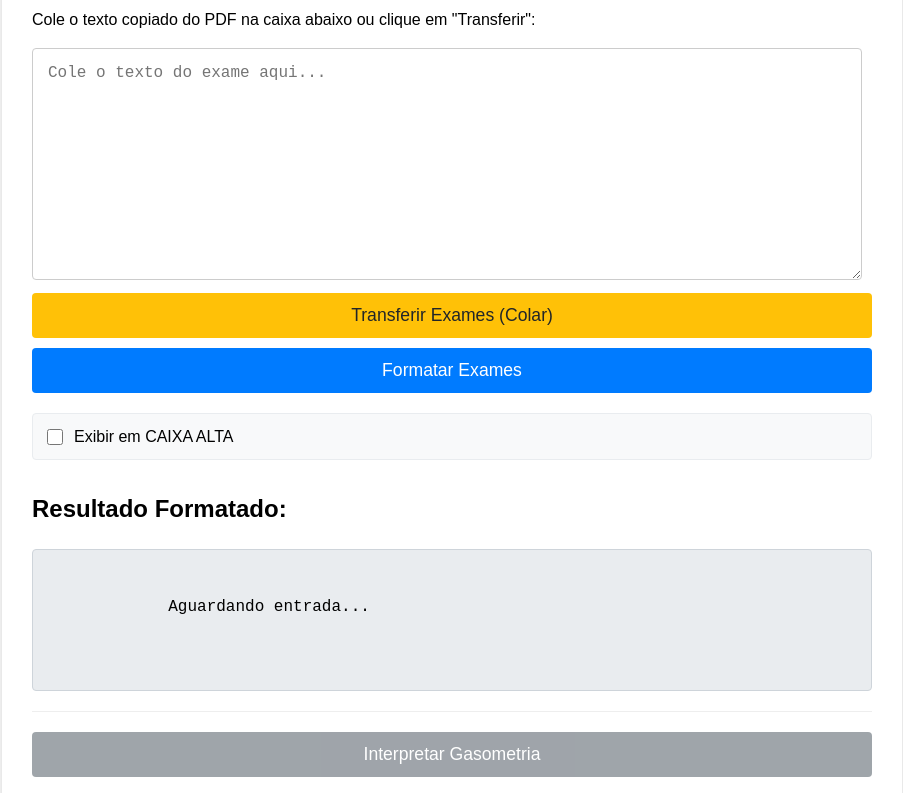
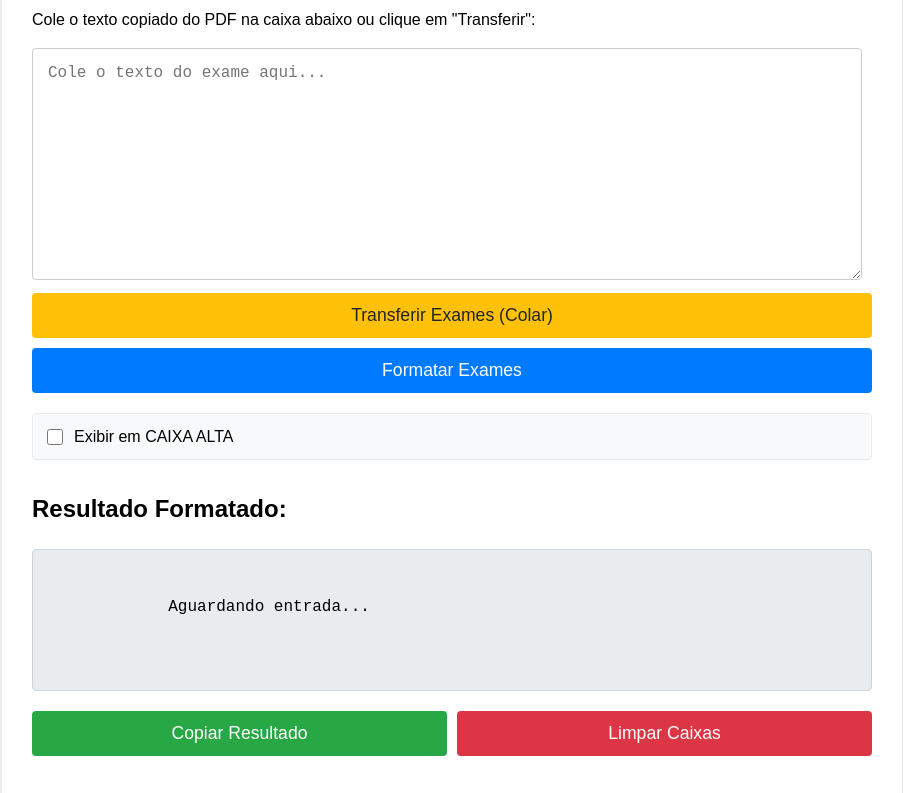
Before and after one commit to raphaelvasc15/lerexames, a plain HTML site: page index.html in a window 1280 px wide. Shown: the part 136-929 px from the top of the page, without its empty margins (188-1091 px from the left). Drawn offline with Linux system fonts and the light colour scheme.

Commit message:
Update index.html

```diff
--- a/index.html
+++ b/index.html
@@ -23,11 +23,6 @@
             Aguardando entrada...
         </div>
 
-        <div class="gaso-interpret-section">
-             <button id="gasoButton" disabled>Interpretar Gasometria</button>
-             <div id="gasoOutputArea">
-                </div>
-        </div>
         <div class="action-buttons">
             <button id="copyButton">Copiar Resultado</button>
             <button id="clearButton">Limpar Caixas</button>
```
